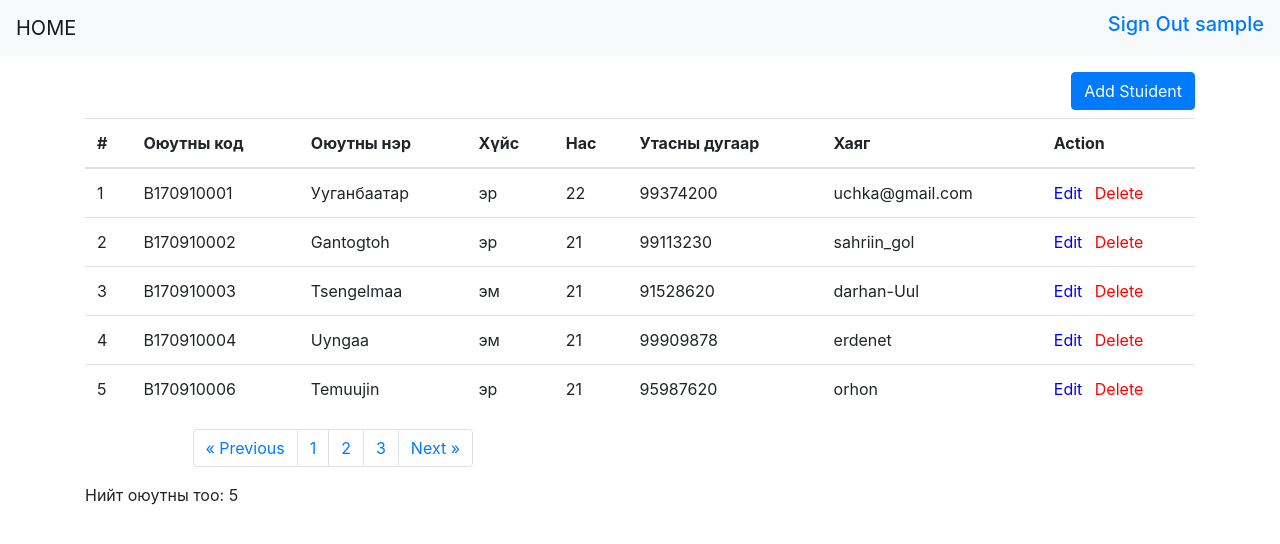
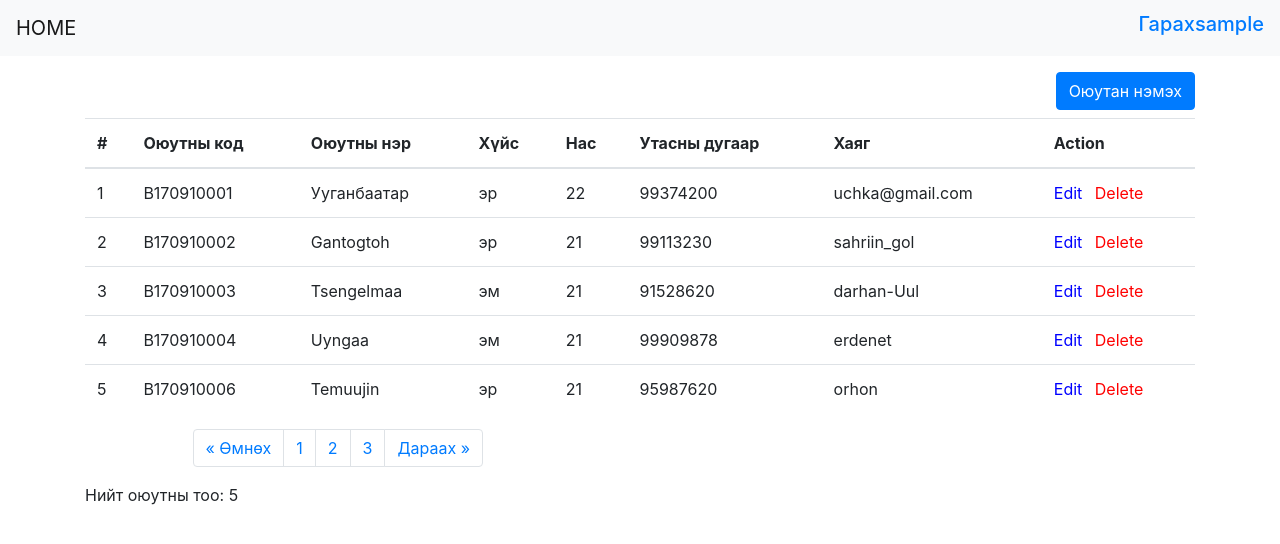
Before and after one commit to tsngl/F.IT301, a PHP site: page /welcome.php in a window 1280 px wide. Shown: the top 544 px of the page. Run offline with PHP 8.4, Linux system fonts and the light colour scheme; a user stored in the database is signed in; data comes from the database, SQL or seed files in the repository; both versions use the stored data as it was after the commit; data that the repository does not hold is empty; some libraries are stand-ins or nearby versions.

Commit message:
admin burtgel nemeh

```diff
--- a/register.php
+++ b/register.php
@@ -109,9 +109,7 @@
                 $sql = "INSERT INTO student(st_code, st_name, st_huis, st_nas,st_phone_number, st_address, st_password) VALUES ('$st_code','$st_name', '$st_huis', '$st_nas', '$st_phone_number', '$st_address', '$st_password')";
               }
               if(mysqli_query($conn, $sql)){
-                echo "<
-                    Record added succesccfully
-                </div>";
+                header("Location: welcome.php");
 
               }else {
                echo "<div class='alert alert-dark' role='alert'>
--- a/welcome.php
+++ b/welcome.php
@@ -29,13 +29,13 @@
   <a class="navbar-brand" href="#">
     HOME
   </a>
-  <h5><a href="logout.php">Sign Out <?php
+  <h5><a href="logout.php">Гарах<?php
 echo $_SESSION['login_user'];
 ?></a></h5>
 </nav>
 <div class="container mt-2">
 <a class="btn btn-primary mb-2 mt-2 float-right" href='register.php'>
-Add Stuident
+Оюутан нэмэх
 </a>
 <table class="table">
   <thead>
@@ -74,7 +74,7 @@ Add Stuident
 					<ul class="pagination">
 				    <li class="page-item">
 				      <a class="page-link" href="welcome.php?page=<?= $Previous; ?>" aria-label="Previous">
-				        <span aria-hidden="true">&laquo; Previous</span>
+				        <span aria-hidden="true">&laquo; Өмнөх</span>
 				      </a>
 				    </li>
 				    <?php for($i = 1; $i<= $pages; $i++) : ?>
@@ -82,7 +82,7 @@ Add Stuident
 				    <?php endfor; ?>
 				    <li class="page-item">
 				      <a class="page-link" href="welcome.php?page=<?= $Next; ?>" aria-label="Next">
-				        <span aria-hidden="true">Next &raquo;</span>
+				        <span aria-hidden="true">Дараах &raquo;</span>
 				      </a>
 				    </li>
 				  </ul>
```
Also changed, not shown: database.sql (+3 -4 lines).
